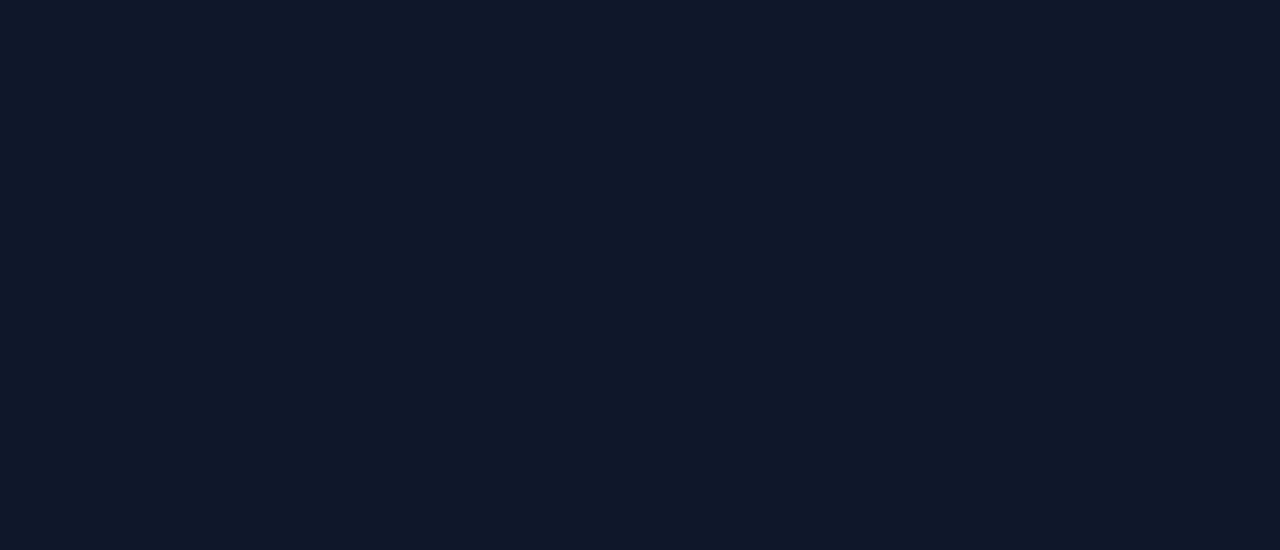
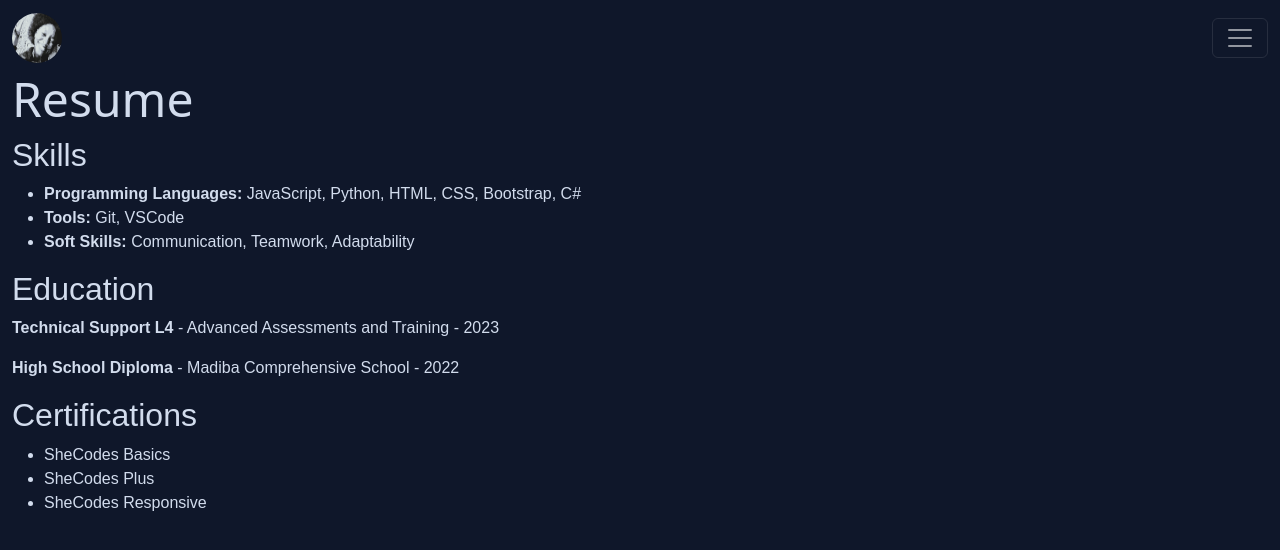
Before and after one commit to jvn310/MyPortfolio, a plain HTML site: page resume.html in a window 1280 px wide. Drawn offline with nearby package versions, Linux system fonts and the light colour scheme.

Commit message:
added a few sections on resume page

```diff
--- a/resume.html
+++ b/resume.html
@@ -8,6 +8,66 @@
     <title>Resume</title>
 </head>
 <body>
+    <div class="container-fluid">
+        <!--Navigation Bar-->
+        <nav class="navbar navbar-dark fixed-top">
+            <div class="container-fluid">
+              <a class="navbar-brand" href="#"><img src="src/images/ly.png" alt="logo" width="50" height="50"></a>
+              <button class="navbar-toggler" type="button" data-bs-toggle="offcanvas" data-bs-target="#offcanvasDarkNavbar" aria-controls="offcanvasDarkNavbar" aria-label="Toggle navigation">
+                <span class="navbar-toggler-icon"></span>
+              </button>
+              <div class="offcanvas offcanvas-end text-bg-dark" tabindex="-1" id="offcanvasDarkNavbar" aria-labelledby="offcanvasDarkNavbarLabel">
+                <div class="offcanvas-header">
+                  <h5 class="offcanvas-title" id="offcanvasDarkNavbarLabel"><img src="src/images/ly.png" alt="logo" width="50" height="50"></h5>
+                  <button type="button" class="btn-close btn-close-white" data-bs-dismiss="offcanvas" aria-label="Close"></button>
+                </div>
+                <div class="offcanvas-body">
+                  <ul class="navbar-nav justify-content-end flex-grow-1 pe-3">
+                    <li class="nav-item">
+                      <a class="nav-link active" aria-current="page" href="#">Home</a>
+                    </li>
+                    <li class="nav-item">
+                      <a class="nav-link" href="#">About</a>
+                    </li>
+                    <li class="nav-item">
+                        <a class="nav-link" href="#">Projects</a>
+                      </li>
+                      <li class="nav-item">
+                        <a class="nav-link" href="#">Resume</a>
+                      </li>
+                      <li class="nav-item">
+                        <a class="nav-link" href="#">Contact</a>
+                      </li>
+                  </ul>
+                </div>
+              </div>
+            </div>
+          </nav>
+          <!--Navigation Bar end-->
+
+          <h1>Resume</h1>
+          <h2>Skills</h2>
+          <ul>
+            <li><strong>Programming Languages:</strong> JavaScript, Python, HTML, CSS, Bootstrap, C#</li>
+            <li><strong>Tools:</strong> Git, VSCode</li>
+            <li><strong>Soft Skills:</strong> Communication, Teamwork, Adaptability</li>
+        </ul>
+
+        <h2>Education</h2>
+<p><strong>Technical Support L4</strong> - Advanced Assessments and Training - 2023</p>
+<p><strong>High School Diploma</strong> - Madiba Comprehensive School - 2022</p>
+
+<h2>Certifications</h2>
+<ul>
+    <li>SheCodes Basics</li>
+    <li>SheCodes Plus</li>
+    <li>SheCodes Responsive</li>
+</ul>
+
+
+
+
+    </div>
     <script src="https://cdn.jsdelivr.net/npm/bootstrap@5.3.3/dist/js/bootstrap.bundle.min.js" integrity="sha384-YvpcrYf0tY3lHB60NNkmXc5s9fDVZLESaAA55NDzOxhy9GkcIdslK1eN7N6jIeHz" crossorigin="anonymous"></script>
 </body>
 </html>
```
